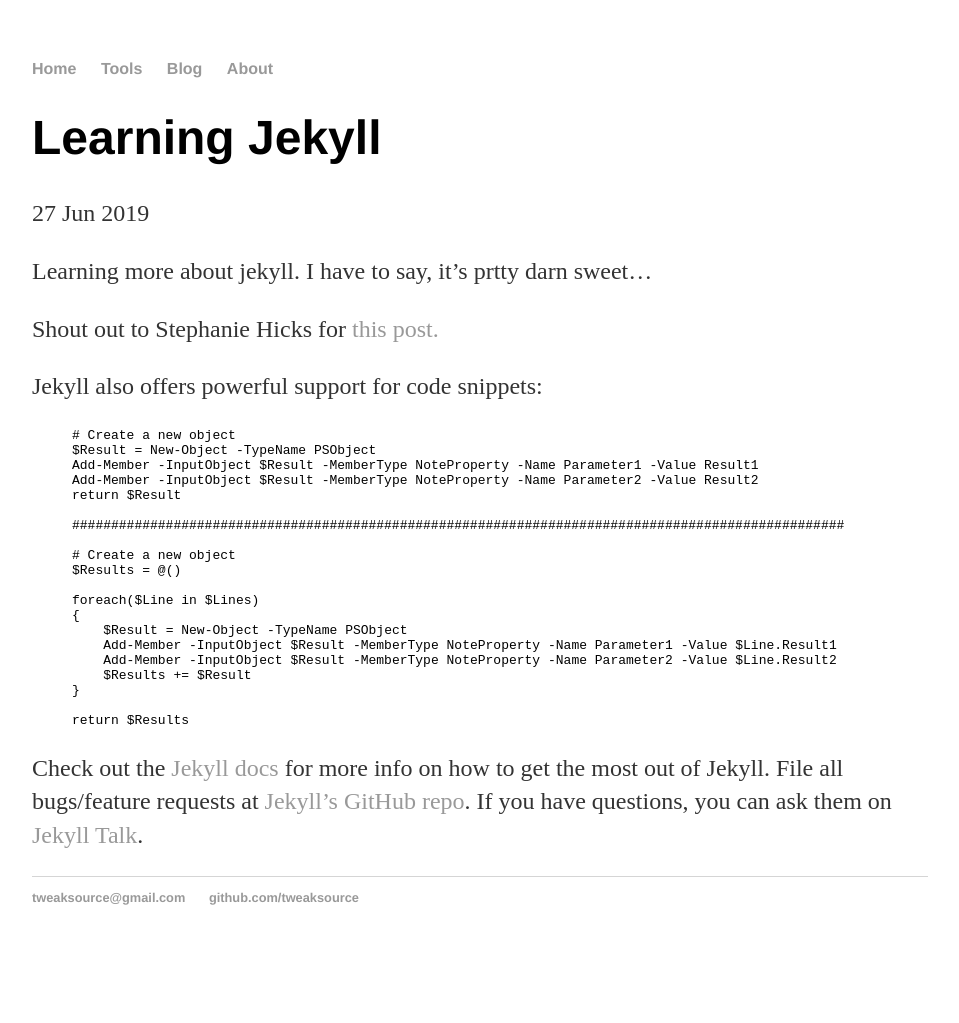
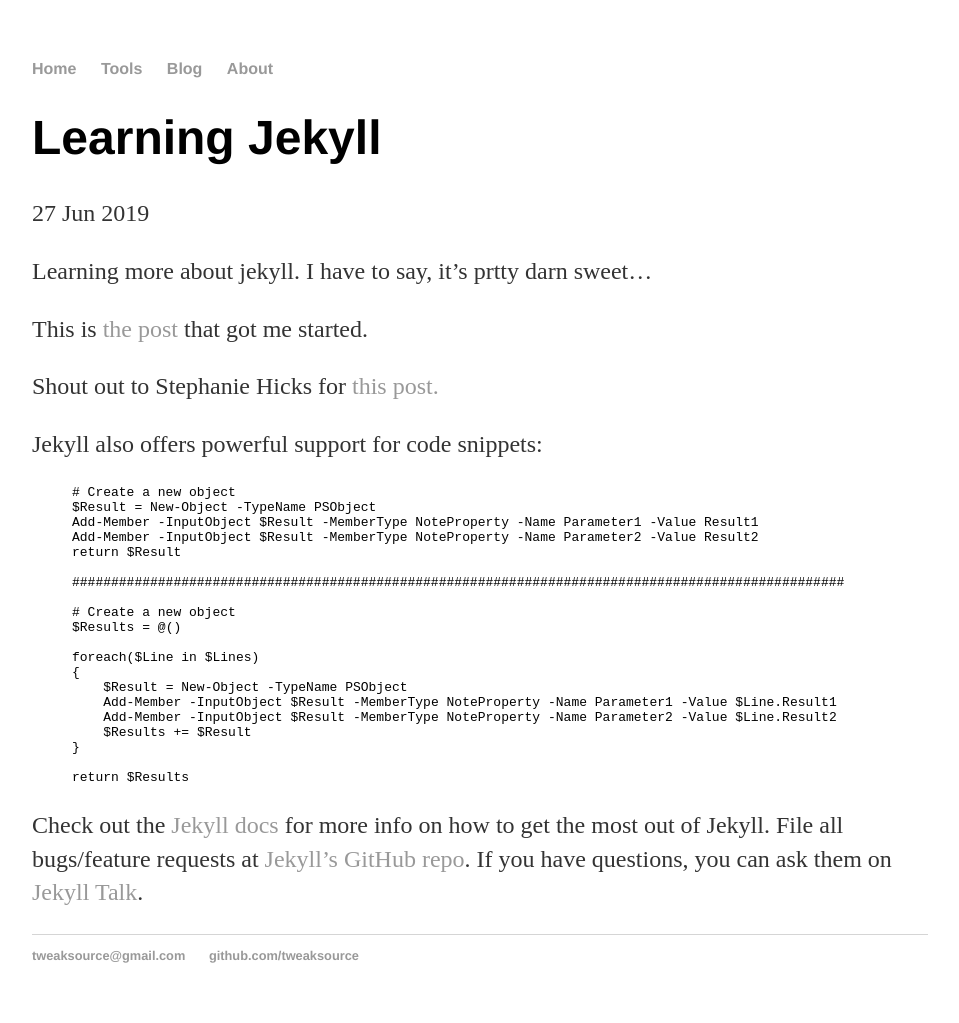
Before and after one commit to tweaksource/tweaksource.github.io, a Jekyll site: the page built from _posts/2019-06-27-learning-jekyll.markdown, in a window 1280 px wide. Shown: the whole page, without its empty margins (160-1119 px from the left). Built offline with Jekyll 4.4.1, drawn with Linux system fonts in a browser that asks for light colours; before the commit the page ends 965 px from its top, so only the background shows below that.

Commit message:
Updated post with a link

```diff
--- a/_posts/2019-06-27-learning-jekyll.markdown
+++ b/_posts/2019-06-27-learning-jekyll.markdown
@@ -5,6 +5,8 @@
 categories: jekyll update
 ---
 Learning more about jekyll. I have to say, it's prtty darn sweet...
+
+This is [the post](http://jmcglone.com/guides/github-pages/) that got me started.
 
 Shout out to Stephanie Hicks for [this post.](http://www.stephaniehicks.com/githubPages_tutorial/pages/githubpages-jekyll.html)
 
```
